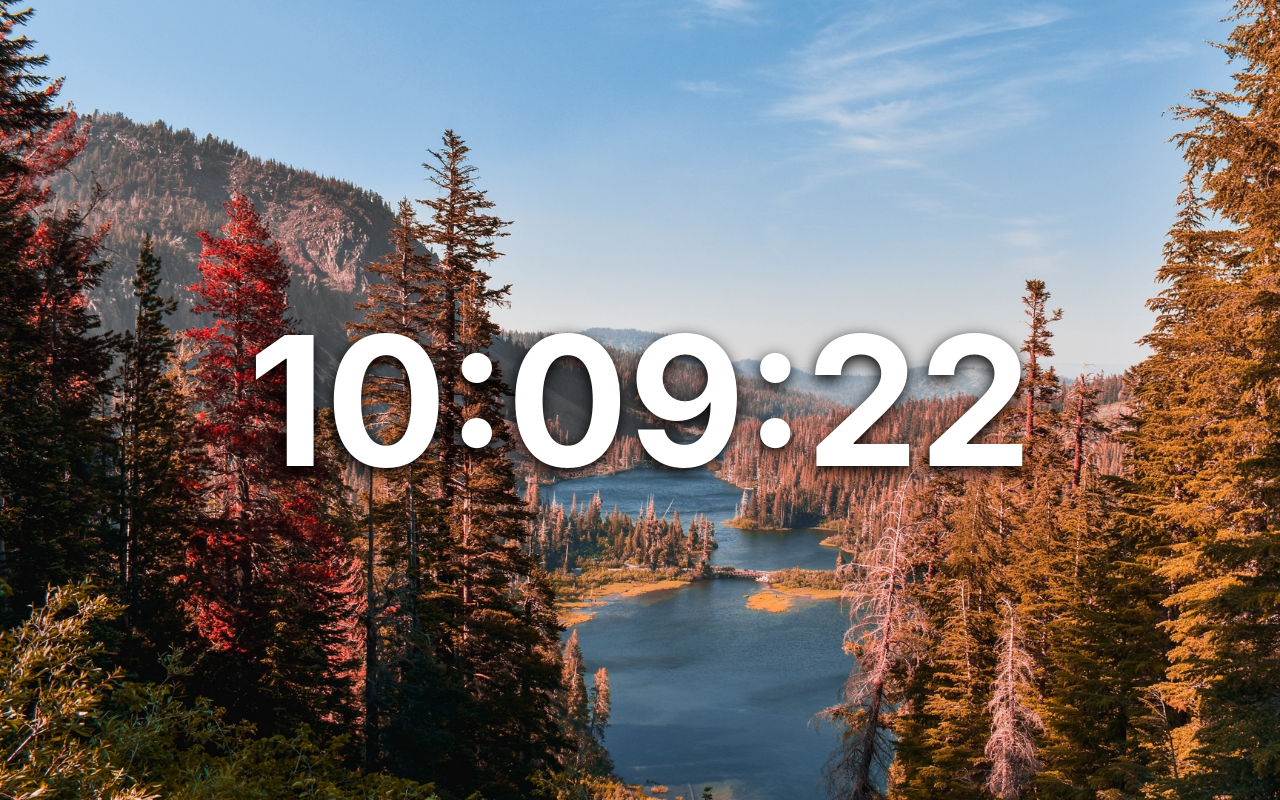
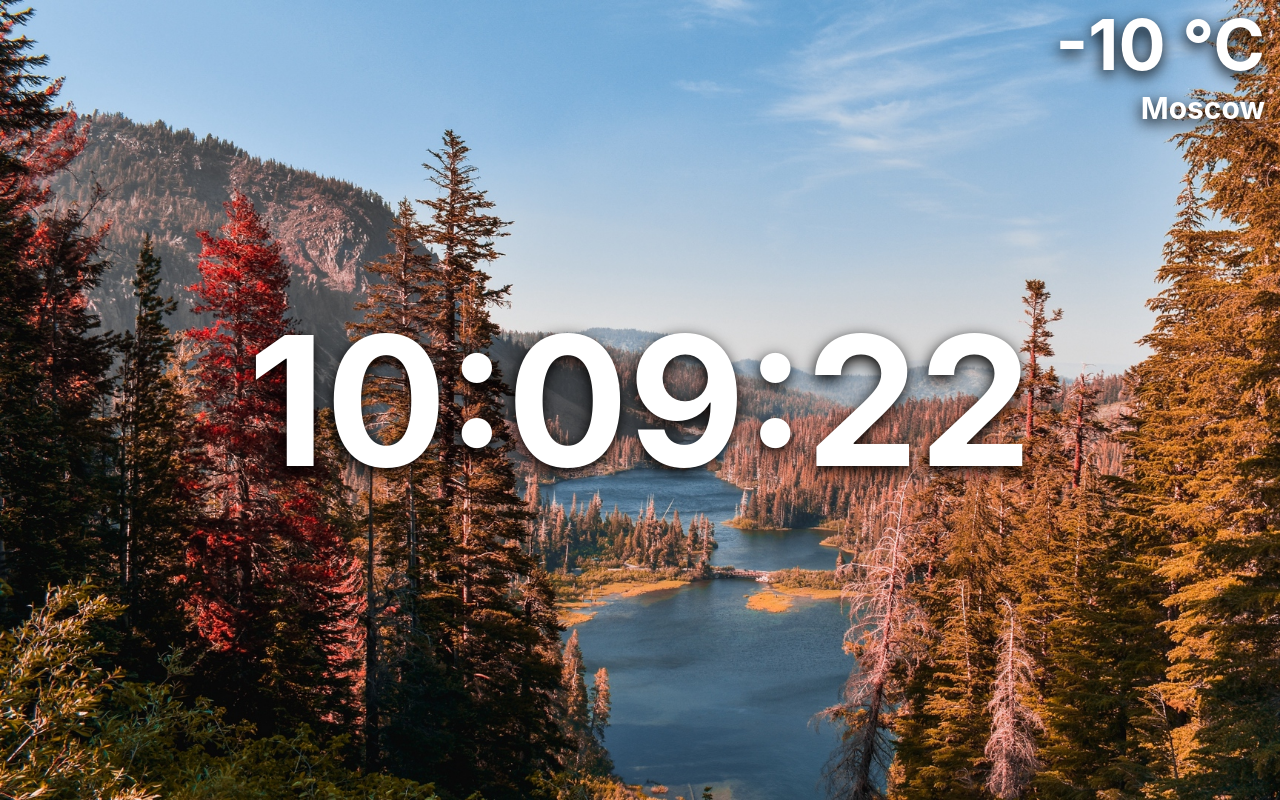
Before and after one commit to vladmv96/homepage, a React app: page / in a window 1280 px wide. Built offline with nearby package versions, Linux system fonts and the light colour scheme.

Commit message:
weather module add

```diff
--- a/package.json
+++ b/package.json
@@ -1,5 +1,5 @@
 {
-  "name": "clock",
+  "name": "homepage",
   "version": "1.0.0",
   "description": "",
   "main": "index.js",
--- a/src/components/Clock/Clock.css
+++ b/src/components/Clock/Clock.css
@@ -18,10 +18,7 @@
 
 .clock-time {
     margin: 0;
-    font-family: -apple-system, BlinkMacSystemFont, 'Segoe UI', Roboto, Oxygen, Ubuntu, Cantarell, 'Open Sans', 'Helvetica Neue', sans-serif;
     font-size: 180px;
-    color: white;
-    text-shadow: black -1px 5px 15px;
     transition: all .5s ease;
 }
 
--- /dev/null
+++ b/src/components/Weather/Weather.css
@@ -0,0 +1,17 @@
+.weather-container {
+    position: absolute;
+    cursor: default;
+    top: 0;
+    right: 0;
+}
+
+.weather-temperatura {
+    margin: 5px 15px 0 0;
+    font-size: 70px;
+}
+
+.weather-location {
+    margin: 5px 15px 0 0;
+    text-align: right;
+    font-size: 30px;
+}
--- /dev/null
+++ b/src/components/Weather/Weather.js
@@ -0,0 +1,17 @@
+import React, { Component } from 'react';
+import './Weather.css';
+
+class Weather extends Component {
+
+  render() {
+
+    return (
+      <div className="weather-container">
+        <h1 className="weather-temperatura">-10 &#176;С</h1>
+        <h2 className="weather-location">Moscow</h2>
+      </div>
+    );
+  }
+}
+
+export default Weather;
--- a/src/containers/Layout/Layout.js
+++ b/src/containers/Layout/Layout.js
@@ -1,5 +1,6 @@
 import React, { Component } from 'react';
 import ClockContainer from '../ClockContainer/ClockContainer';
+import WeatherContainer from '../WeatherContainer/WeatherContainer';
 
 class Layout extends Component {
   constructor(props) {
@@ -32,6 +33,8 @@ class Layout extends Component {
           handleClockClick={this.handleClockClick}
           clockPosition={clockPosition}
         />
+        <WeatherContainer
+        />
       </div>
     );
   }
--- /dev/null
+++ b/src/containers/WeatherContainer/WeatherContainer.js
@@ -0,0 +1,23 @@
+import React, { Component } from 'react';
+import Weather from '../../components/Weather/Weather';
+
+class WeatherContainer extends Component {
+  constructor(props) {
+      super(props);
+      this.state = {
+
+      }
+  }
+
+  render() {
+
+    return (
+      <div>
+        <Weather
+        />
+      </div>
+    );
+  }
+}
+
+export default WeatherContainer;
--- a/src/style.css
+++ b/src/style.css
@@ -2,4 +2,7 @@ body {
     height: 100vh;
     background: url(./images/background.jpg) no-repeat;
     background-size: cover;
+    font-family: -apple-system, BlinkMacSystemFont, 'Segoe UI', Roboto, Oxygen, Ubuntu, Cantarell, 'Open Sans', 'Helvetica Neue', sans-serif;
+    color: white;
+    text-shadow: black -1px 5px 15px;
 }
```
Also changed, not shown: dist/index.html, 1 other file.
